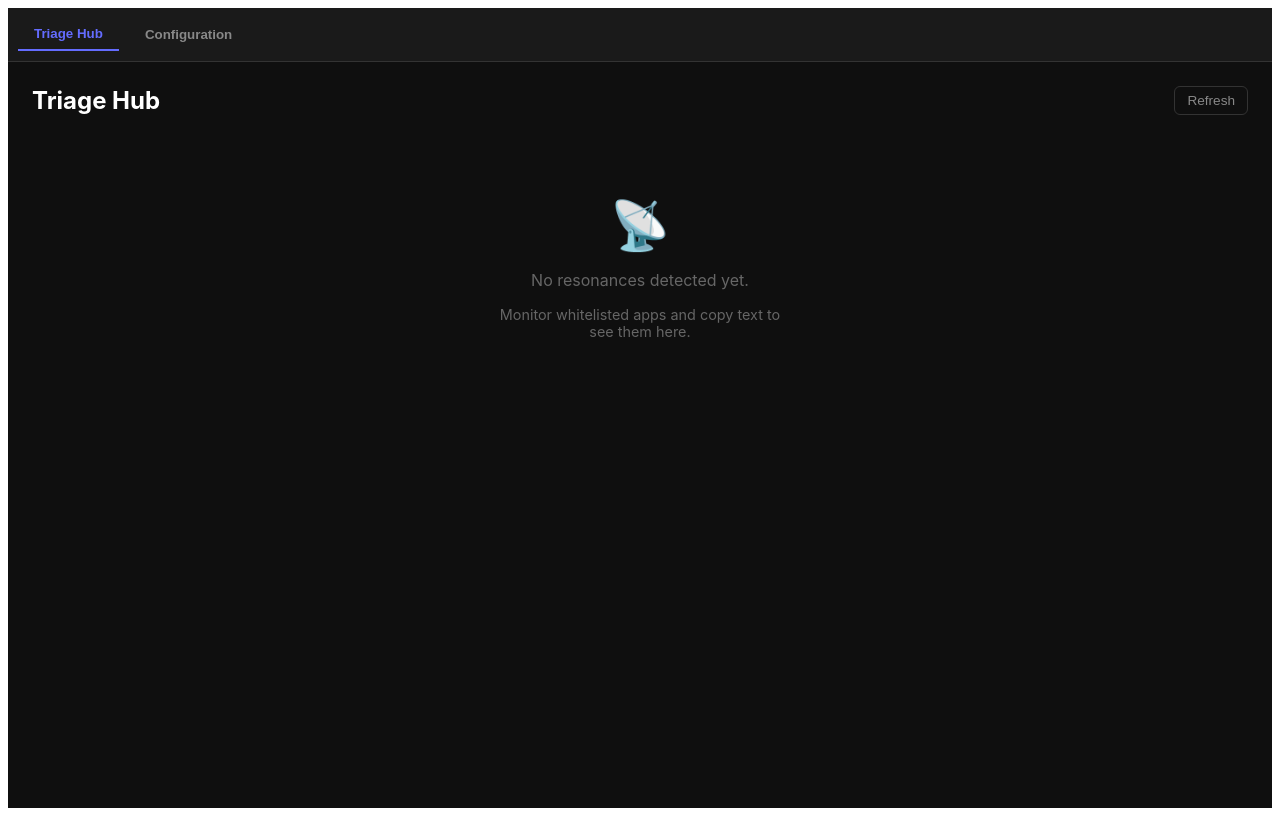
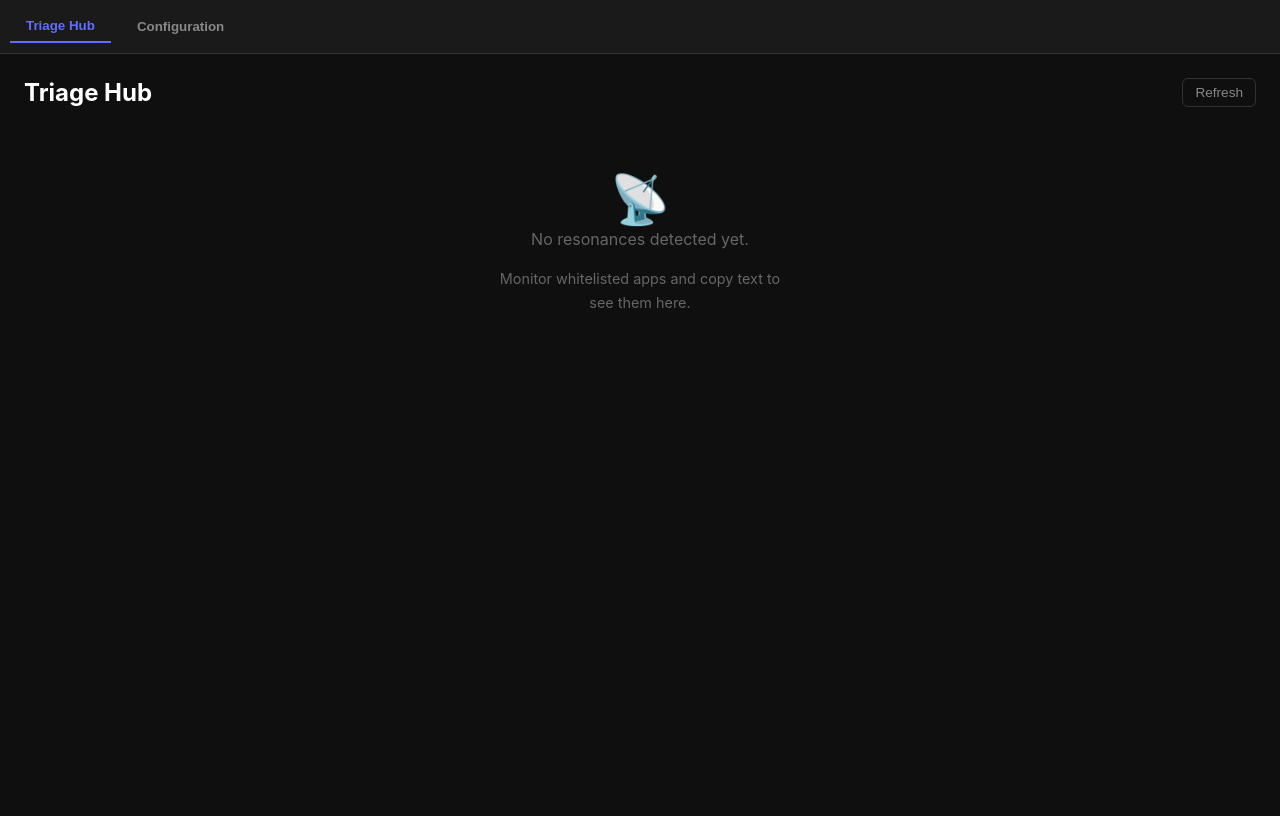
Before and after one commit to pampang/resonance-weaver-tauri, a Vue app: page / in a window 1280 px wide. Built offline with nearby package versions, Linux system fonts and the light colour scheme.

Commit message:
fix: plugin permissions and layout white border

```diff
--- a/index.html
+++ b/index.html
@@ -4,7 +4,40 @@
     <meta charset="UTF-8" />
     <link rel="icon" type="image/svg+xml" href="/vite.svg" />
     <meta name="viewport" content="width=device-width, initial-scale=1.0" />
-    <title>Tauri + Vue + Typescript App</title>
+    <title>Resonance Weaver</title>
+    <style>
+      :root {
+        font-family: Inter, Avenir, Helvetica, Arial, sans-serif;
+        font-size: 16px;
+        line-height: 24px;
+        font-weight: 400;
+
+        color: #0f0f0f;
+        background-color: #0f0f0f;
+
+        font-synthesis: none;
+        text-rendering: optimizeLegibility;
+        -webkit-font-smoothing: antialiased;
+        -moz-osx-font-smoothing: grayscale;
+        -webkit-text-size-adjust: 100%;
+      }
+
+      body {
+        margin: 0;
+        display: flex;
+        place-items: center;
+        min-width: 320px;
+        min-height: 100vh;
+        background-color: #0f0f0f;
+      }
+
+      #app {
+        width: 100%;
+        height: 100vh;
+        margin: 0;
+        padding: 0;
+      }
+    </style>
   </head>
 
   <body>
--- a/src-tauri/capabilities/default.json
+++ b/src-tauri/capabilities/default.json
@@ -5,6 +5,8 @@
   "windows": ["main"],
   "permissions": [
     "core:default",
-    "opener:default"
+    "opener:default",
+    "dialog:default",
+    "notification:default"
   ]
 }
--- a/src/App.vue
+++ b/src/App.vue
@@ -18,6 +18,17 @@ const currentTab = ref('triage');
   </main>
 </template>
 
+<style>
+* {
+  box-sizing: border-box;
+}
+
+body {
+  margin: 0;
+  padding: 0;
+}
+</style>
+
 <style scoped>
 .container {
   margin: 0;
@@ -25,9 +36,11 @@ const currentTab = ref('triage');
   display: flex;
   flex-direction: column;
   height: 100vh;
+  width: 100vw;
   background-color: #0f0f0f;
   color: white;
   font-family: Inter, Avenir, Helvetica, Arial, sans-serif;
+  overflow: hidden;
 }
 
 .tabs {
```
